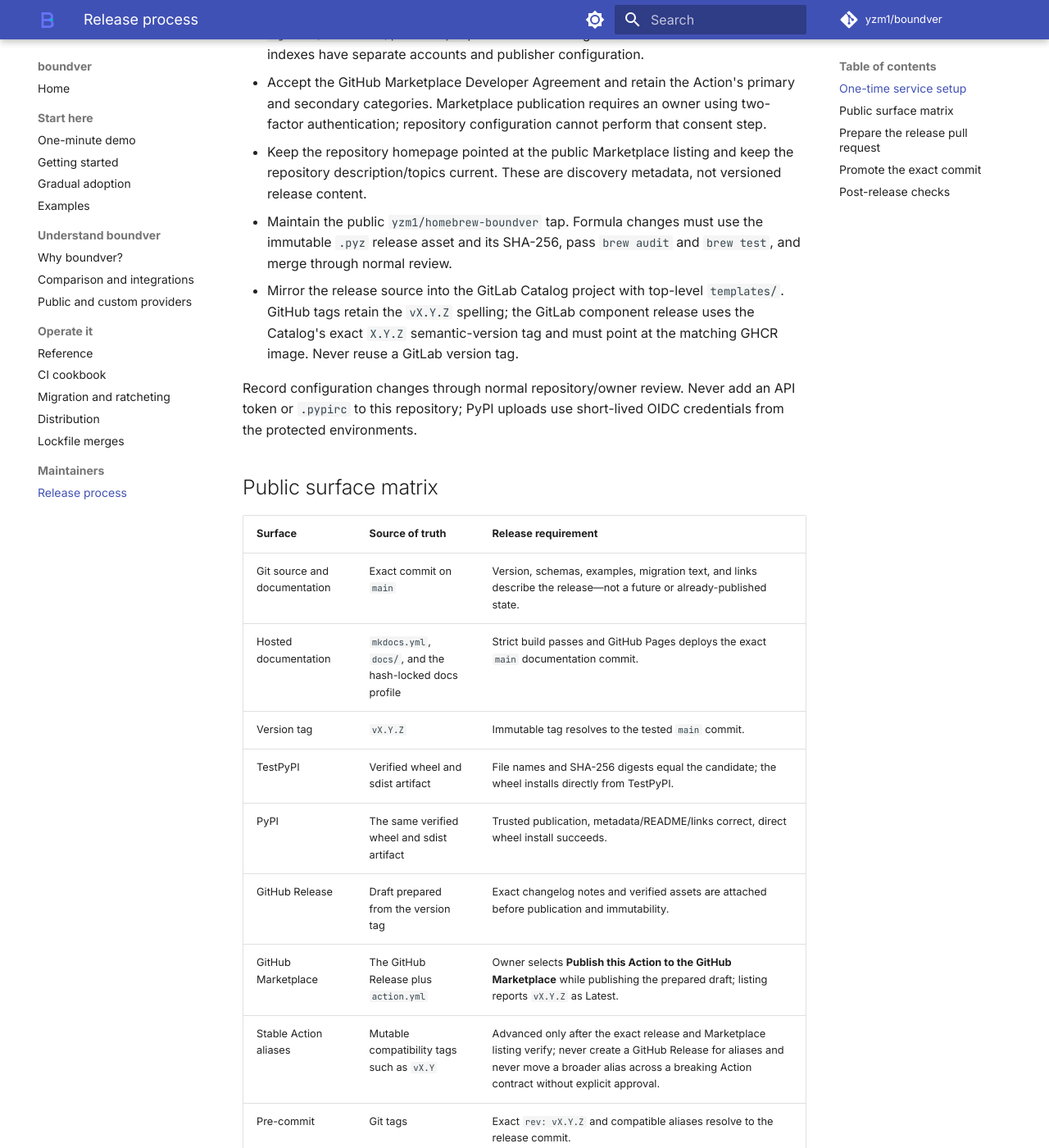
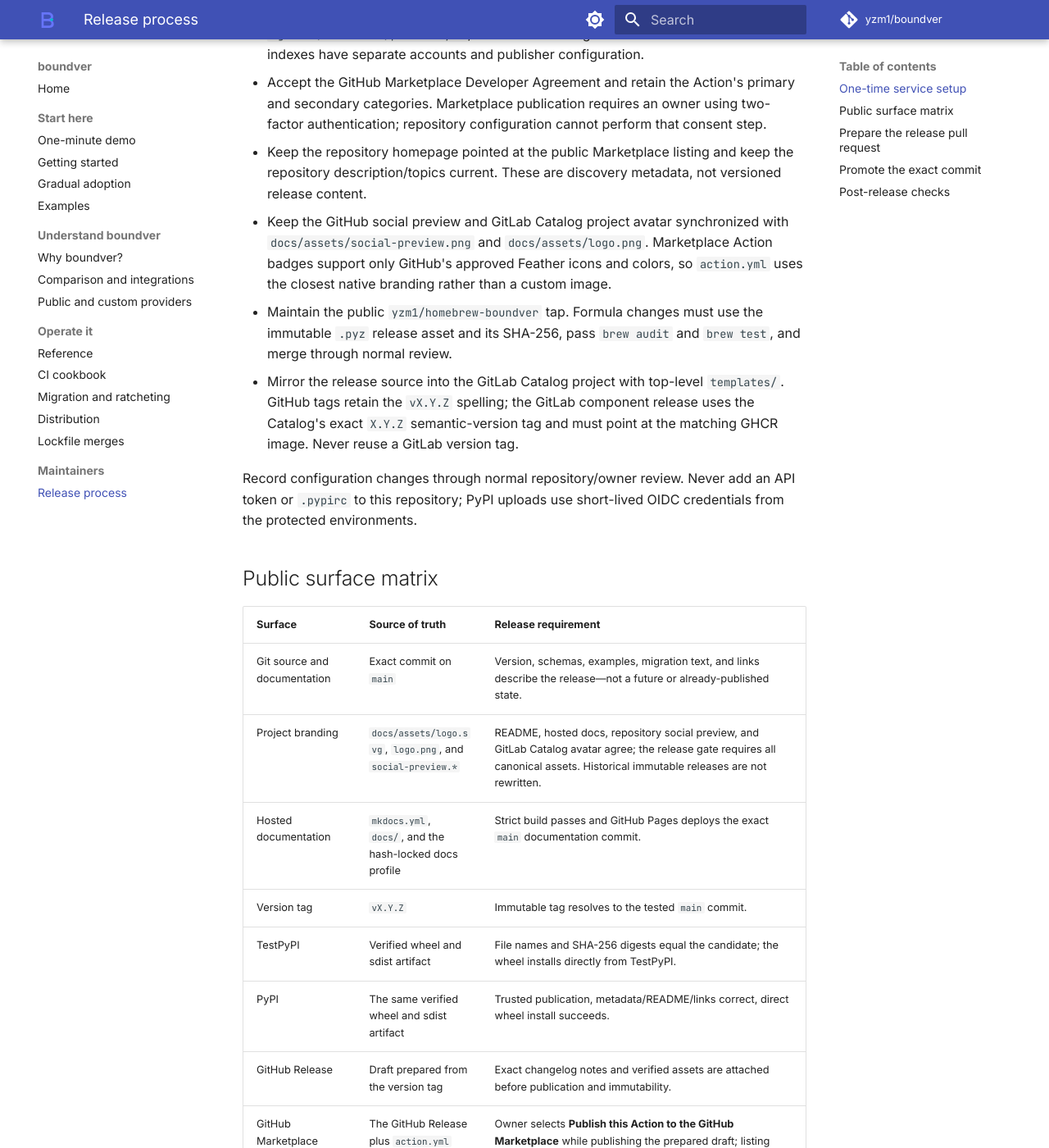
Before and after one commit to yzm1/boundver, an MkDocs documentation site: the page built from docs/RELEASING.md, in a window 1280 px wide and 1400 px high, scrolled down 1176 px. Shown: the whole window at 82% size. Built offline with MkDocs 1.6.1 and Material for MkDocs 9.7.7, drawn with Linux system fonts in a browser that asks for light colours; comment, search, counter and statistics services are not loaded.

```diff
--- a/action.yml
+++ b/action.yml
@@ -3,8 +3,8 @@ description: Classify contract drift and downstream impact across polyglot repos
 author: yzm1
 
 branding:
-  icon: shield
-  color: blue
+  icon: layers
+  color: purple
 
 inputs:
   config:
--- a/docs/RELEASING.md
+++ b/docs/RELEASING.md
@@ -52,6 +52,10 @@ The repository owner must configure these controls before starting a release:
 - Keep the repository homepage pointed at the public Marketplace listing and
   keep the repository description/topics current. These are discovery
   metadata, not versioned release content.
+- Keep the GitHub social preview and GitLab Catalog project avatar synchronized
+  with `docs/assets/social-preview.png` and `docs/assets/logo.png`. Marketplace
+  Action badges support only GitHub's approved Feather icons and colors, so
+  `action.yml` uses the closest native branding rather than a custom image.
 - Maintain the public `yzm1/homebrew-boundver` tap. Formula changes must use
   the immutable `.pyz` release asset and its SHA-256, pass `brew audit` and
   `brew test`, and merge through normal review.
@@ -69,6 +73,7 @@ credentials from the protected environments.
 | Surface | Source of truth | Release requirement |
 |---|---|---|
 | Git source and documentation | Exact commit on `main` | Version, schemas, examples, migration text, and links describe the release—not a future or already-published state. |
+| Project branding | `docs/assets/logo.svg`, `logo.png`, and `social-preview.*` | README, hosted docs, repository social preview, and GitLab Catalog avatar agree; the release gate requires all canonical assets. Historical immutable releases are not rewritten. |
 | Hosted documentation | `mkdocs.yml`, `docs/`, and the hash-locked docs profile | Strict build passes and GitHub Pages deploys the exact `main` documentation commit. |
 | Version tag | `vX.Y.Z` | Immutable tag resolves to the tested `main` commit. |
 | TestPyPI | Verified wheel and sdist artifact | File names and SHA-256 digests equal the candidate; the wheel installs directly from TestPyPI. |
--- a/pyproject.toml
+++ b/pyproject.toml
@@ -55,6 +55,7 @@ Repository = "https://github.com/yzm1/boundver"
 "GitHub Action" = "https://github.com/marketplace/actions/boundver"
 Container = "https://github.com/yzm1/boundver/pkgs/container/boundver"
 Homebrew = "https://github.com/yzm1/homebrew-boundver"
+"GitLab CI/CD Catalog" = "https://gitlab.com/boundver-project/boundver"
 
 [project.optional-dependencies]
 schema = ["jsonschema>=4"]
```
Also changed, not shown: CHANGELOG.md (+2 -1 lines), README.md (+7 -0 lines), 4 other files.
